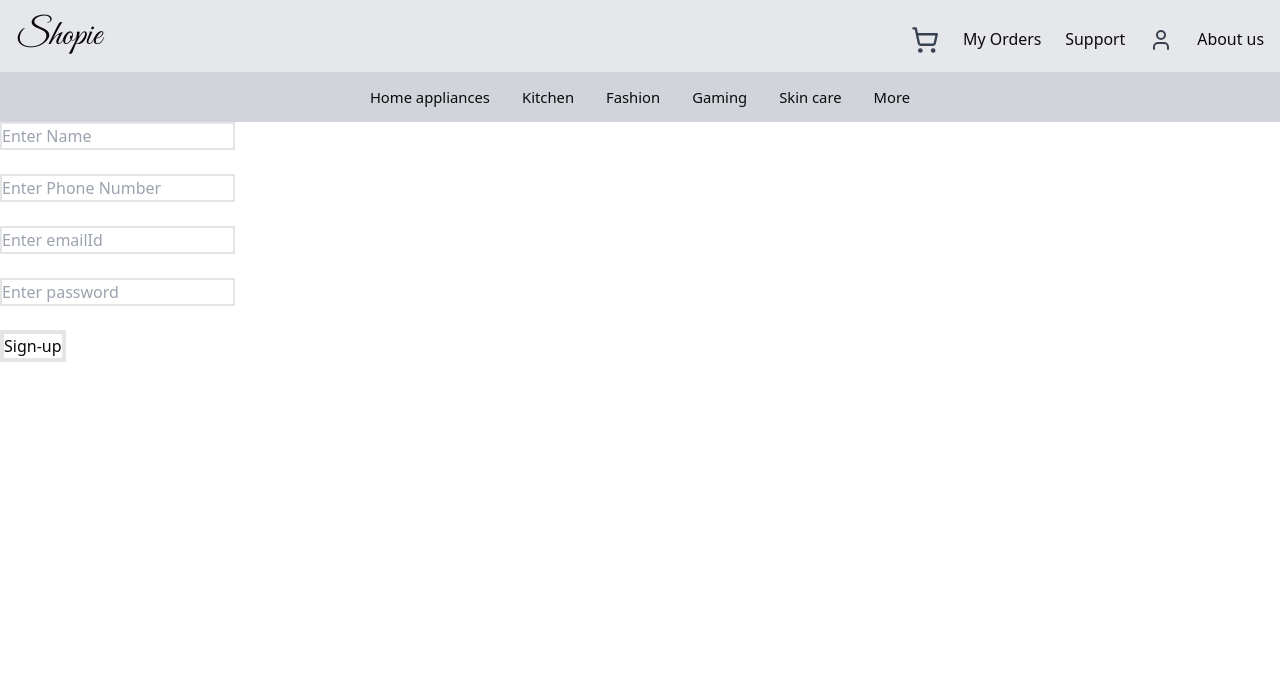
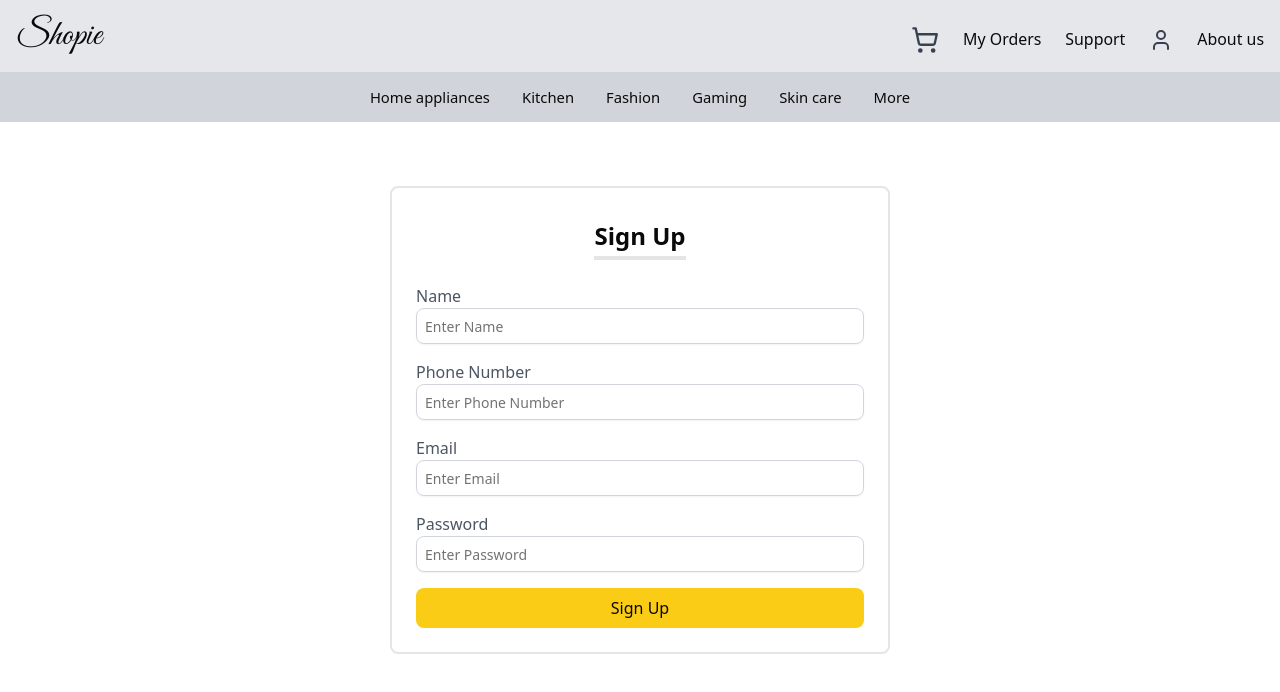
Before and after one commit to Vansh-Bhatia-ctrl/Shopie-An-E-Commerce-Website, a Next.js app: page /signup in a window 1280 px wide. Shown: the top 692 px of the page. Built offline with nearby package versions, Linux system fonts and the light colour scheme; no server answers.

Commit message:
styled the sign-up form

```diff
--- a/app/signup/page.js
+++ b/app/signup/page.js
@@ -8,8 +8,9 @@ import { useEffect, useState } from "react";
 import { auth, db } from "../lib/firebaseconfig";
 import { useRouter } from "next/navigation";
 import { doc, setDoc } from "firebase/firestore";
+import { Input } from "@/components/ui/input";
 
-export default function SingUp() {
+export default function SignUp() {
   const router = useRouter();
   const [email, setEmail] = useState("");
   const [password, setPassword] = useState("");
@@ -17,6 +18,7 @@ export default function SingUp() {
   const [phone, setPhone] = useState("");
   const [loading, setLoading] = useState(true);
   const [user, setUser] = useState(null);
+
   useEffect(() => {
     const unsubscribe = onAuthStateChanged(auth, (currentUser) => {
       setUser(currentUser);
@@ -48,53 +50,72 @@ export default function SingUp() {
     }
   }
 
-  if (loading) return <p>Loading...</p>;
+  if (loading) return <p className="text-center text-gray-600">Loading...</p>;
 
   return (
-    <>
-      <form onSubmit={handleSignUp}>
-        <input
+    <div className="flex items-center justify-center mt-16">
+      <div className="border-2 w-96 rounded-lg lg:w-[500px] lg:h-auto p-6 bg-white">
+        <div className="flex flex-col items-center pt-2">
+          <h1 className="text-2xl font-semibold border-b-4 pb-1">Sign Up</h1>
+        </div>
+
+        <form onSubmit={handleSignUp} className="flex flex-col gap-4 mt-6">
+          <div className="flex flex-col">
+            <label className="text-gray-600 font-medium">Name</label>
+            <Input
               placeholder="Enter Name"
               type="text"
-          name="name"
               value={name}
               onChange={(e) => setName(e.target.value)}
-          className="border-2"
+              className="w-full p-2 border border-gray-300 rounded-lg focus:ring-2 focus:ring-yellow-400"
+              required
             />
-        <br />
-        <br />
-        <input
+          </div>
+
+          <div className="flex flex-col">
+            <label className="text-gray-600 font-medium">Phone Number</label>
+            <Input
               placeholder="Enter Phone Number"
-          type="number"
-          name="phone"
+              type="tel"
               value={phone}
               onChange={(e) => setPhone(e.target.value)}
-          className="border-2"
+              className="w-full p-2 border border-gray-300 rounded-lg focus:ring-2 focus:ring-yellow-400"
+              required
             />
-        <br />
-        <br />
-        <input
-          placeholder="Enter emailId"
+          </div>
+
+          <div className="flex flex-col">
+            <label className="text-gray-600 font-medium">Email</label>
+            <Input
+              placeholder="Enter Email"
               type="email"
               value={email}
               onChange={(e) => setEmail(e.target.value)}
-          className="border-2"
+              className="w-full p-2 border border-gray-300 rounded-lg focus:ring-2 focus:ring-yellow-400"
+              required
             />
-        <br />
-        <br />
-        <input
-          placeholder="Enter password"
+          </div>
+
+          <div className="flex flex-col">
+            <label className="text-gray-600 font-medium">Password</label>
+            <Input
+              placeholder="Enter Password"
               type="password"
               value={password}
               onChange={(e) => setPassword(e.target.value)}
-          className="border-2"
+              className="w-full p-2 border border-gray-300 rounded-lg focus:ring-2 focus:ring-yellow-400"
+              required
             />
-        <br />
-        <br />
-        <button type="submit" className="border-4">
-          Sign-up
+          </div>
+
+          <button
+            type="submit"
+            className="w-full p-2 bg-yellow-400 text-white rounded-lg hover:bg-yellow-500"
+          >
+            Sign Up
           </button>
         </form>
-    </>
+      </div>
+    </div>
   );
 }
--- a/components/ui/hover-card.jsx
+++ /dev/null
@@ -1,25 +0,0 @@
-"use client"
-
-import * as React from "react"
-import * as HoverCardPrimitive from "@radix-ui/react-hover-card"
-
-import { cn } from "@/lib/utils"
-
-const HoverCard = HoverCardPrimitive.Root
-
-const HoverCardTrigger = HoverCardPrimitive.Trigger
-
-const HoverCardContent = React.forwardRef(({ className, align = "center", sideOffset = 4, ...props }, ref) => (
-  <HoverCardPrimitive.Content
-    ref={ref}
-    align={align}
-    sideOffset={sideOffset}
-    className={cn(
-      "z-50 w-64 rounded-md border bg-popover p-4 text-popover-foreground shadow-md outline-none data-[state=open]:animate-in data-[state=closed]:animate-out data-[state=closed]:fade-out-0 data-[state=open]:fade-in-0 data-[state=closed]:zoom-out-95 data-[state=open]:zoom-in-95 data-[side=bottom]:slide-in-from-top-2 data-[side=left]:slide-in-from-right-2 data-[side=right]:slide-in-from-left-2 data-[side=top]:slide-in-from-bottom-2 origin-[--radix-hover-card-content-transform-origin]",
-      className
-    )}
-    {...props} />
-))
-HoverCardContent.displayName = HoverCardPrimitive.Content.displayName
-
-export { HoverCard, HoverCardTrigger, HoverCardContent }
```
Lines whose indentation alone changed are shown as unchanged.
